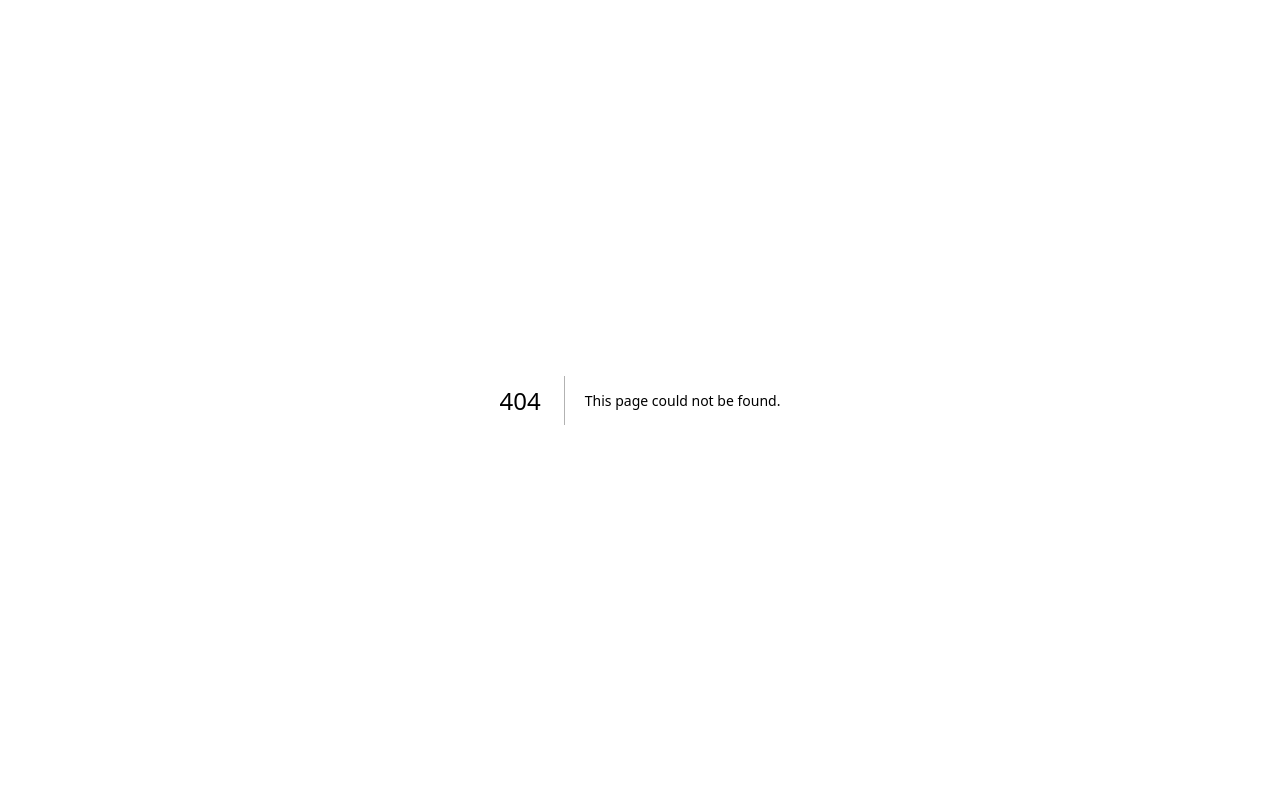
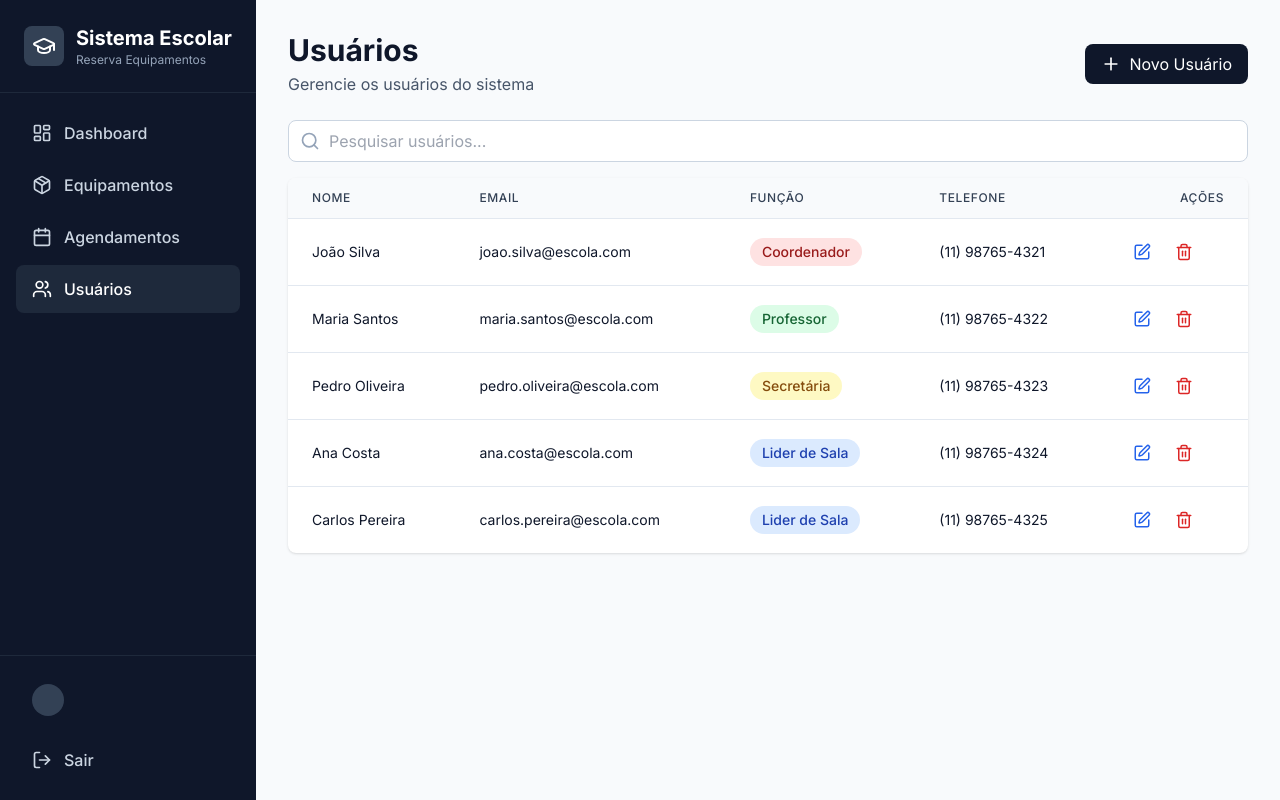
Before and after one commit to DanielF-Cardoso/A3-RESERVA-EQUIPAMENTO-ESCOLAR, a Next.js app in the folder frontend/: page /users in a window 1280 px wide. Before the commit this address had no page. Built offline with nearby package versions, Linux system fonts and the light colour scheme; sample sign-in values are in the browser's storage.

Commit message:
feat(frontend): Adiciona tela de usuario

```diff
--- /dev/null
+++ b/frontend/app/(private)/users/page.tsx
@@ -0,0 +1,289 @@
+'use client';
+
+import { useEffect, useState } from 'react';
+import { Plus, Edit, Trash2 } from 'lucide-react';
+import { MainLayout } from '@/components/layout/main-layout';
+import { PageHeader } from '@/components/ui/page-header';
+import { DataTable } from '@/components/ui/data-table';
+import { StatusBadge } from '@/components/ui/status-badge';
+import { Modal } from '@/components/ui/modal';
+import { mockUsers } from '@/lib/mock-data';
+
+interface UserProfile {
+  id: string;
+  full_name: string;
+  email: string;
+  role: 'student' | 'teacher' | 'staff' | 'admin';
+  phone: string | null;
+}
+
+export default function UsersPage() {
+  const [users, setUsers] = useState<UserProfile[]>([]);
+  const [searchQuery, setSearchQuery] = useState('');
+  const [isModalOpen, setIsModalOpen] = useState(false);
+  const [modalMode, setModalMode] = useState<'create' | 'edit'>('create');
+  const [selectedUser, setSelectedUser] = useState<UserProfile | null>(null);
+  const [loading, setLoading] = useState(false);
+
+  const [formData, setFormData] = useState({
+    full_name: '',
+    email: '',
+    role: 'student' as UserProfile['role'],
+    phone: '',
+    password: '',
+  });
+
+  useEffect(() => {
+    loadUsers();
+  }, []);
+
+  const loadUsers = async () => {
+    await new Promise(resolve => setTimeout(resolve, 300));
+    setUsers(mockUsers);
+  };
+
+  const openCreateModal = () => {
+    setModalMode('create');
+    setFormData({
+      full_name: '',
+      email: '',
+      role: 'student',
+      phone: '',
+      password: '',
+    });
+    setIsModalOpen(true);
+  };
+
+  const openEditModal = (user: UserProfile) => {
+    setModalMode('edit');
+    setSelectedUser(user);
+    const emailPrefix = user.email.replace(/@escola\.com$/, '');
+    setFormData({
+      full_name: user.full_name,
+      email: emailPrefix,
+      role: user.role,
+      phone: user.phone || '',
+      password: '',
+    });
+    setIsModalOpen(true);
+  };
+
+  const handleSubmit = async (e: React.FormEvent) => {
+    e.preventDefault();
+    setLoading(true);
+
+    try {
+      await new Promise(resolve => setTimeout(resolve, 500));
+
+      const email = formData.email.trim() + '@escola.com';
+      if (modalMode === 'create') {
+        const newUser: UserProfile = {
+          id: String(Date.now()),
+          full_name: formData.full_name,
+          email,
+          role: formData.role,
+          phone: formData.phone || null,
+        };
+        setUsers(prev => [newUser, ...prev]);
+      } else if (selectedUser) {
+        setUsers(prev => prev.map(user =>
+          user.id === selectedUser.id
+            ? {
+                ...user,
+                full_name: formData.full_name,
+                email,
+                role: formData.role,
+                phone: formData.phone || null,
+              }
+            : user
+        ));
+      }
+
+      setIsModalOpen(false);
+    } catch (error) {
+      console.error('Error saving user:', error);
+      alert('Erro ao salvar usuário. Verifique os dados e tente novamente.');
+    } finally {
+      setLoading(false);
+    }
+  };
+
+  const handleDelete = async (id: string) => {
+    if (confirm('Tem certeza que deseja excluir este usuário?')) {
+      await new Promise(resolve => setTimeout(resolve, 300));
+      setUsers(prev => prev.filter(user => user.id !== id));
+    }
+  };
+
+  const filteredUsers = users.filter(
+    (user) =>
+      user.full_name.toLowerCase().includes(searchQuery.toLowerCase()) ||
+      user.email.toLowerCase().includes(searchQuery.toLowerCase()) ||
+      user.role.toLowerCase().includes(searchQuery.toLowerCase())
+  );
+
+  const getRoleBadge = (role: UserProfile['role']) => {
+    const variants: Record<UserProfile['role'], { variant: 'info' | 'success' | 'warning' | 'danger'; label: string }> = {
+      student: { variant: 'info', label: 'Lider de Sala' },
+      teacher: { variant: 'success', label: 'Professor' },
+      staff: { variant: 'warning', label: 'Secretária' },
+      admin: { variant: 'danger', label: 'Coordenador' },
+    };
+    const config = variants[role];
+    return <StatusBadge variant={config.variant}>{config.label}</StatusBadge>;
+  };
+
+  const columns = [
+    { header: 'Nome', accessor: 'full_name' as keyof UserProfile },
+    { header: 'Email', accessor: 'email' as keyof UserProfile },
+    { header: 'Função', accessor: (user: UserProfile) => getRoleBadge(user.role) },
+    { header: 'Telefone', accessor: (user: UserProfile) => user.phone || '-' },
+  ];
+
+  return (
+    <MainLayout>
+      <PageHeader
+        title="Usuários"
+        description="Gerencie os usuários do sistema"
+        action={
+          <button
+            onClick={openCreateModal}
+            className="flex items-center gap-2 px-4 py-2 bg-slate-900 text-white rounded-lg hover:bg-slate-800 transition-colors"
+          >
+            <Plus size={20} />
+            Novo Usuário
+          </button>
+        }
+      />
+
+      <DataTable
+        data={filteredUsers}
+        columns={columns}
+        searchQuery={searchQuery}
+        onSearchChange={setSearchQuery}
+        searchPlaceholder="Pesquisar usuários..."
+        emptyMessage="Nenhum usuário encontrado"
+        actions={(user) => (
+          <div className="flex items-center gap-2">
+            <button
+              onClick={() => openEditModal(user)}
+              className="p-2 text-blue-600 hover:bg-blue-50 rounded-lg transition-colors"
+              title="Editar"
+            >
+              <Edit size={18} />
+            </button>
+            <button
+              onClick={() => handleDelete(user.id)}
+              className="p-2 text-red-600 hover:bg-red-50 rounded-lg transition-colors"
+              title="Excluir"
+            >
+              <Trash2 size={18} />
+            </button>
+          </div>
+        )}
+      />
+
+      <Modal
+        isOpen={isModalOpen}
+        onClose={() => setIsModalOpen(false)}
+        title={modalMode === 'create' ? 'Novo Usuário' : 'Editar Usuário'}
+      >
+        <form onSubmit={handleSubmit} className="space-y-4">
+          <div>
+            <label className="block text-sm font-medium text-slate-700 mb-2">
+              Nome Completo *
+            </label>
+            <input
+              type="text"
+              value={formData.full_name}
+              onChange={(e) => setFormData({ ...formData, full_name: e.target.value })}
+              required
+              className="w-full px-4 py-2 border border-slate-300 rounded-lg focus:outline-none focus:ring-2 focus:ring-slate-500"
+            />
+          </div>
+
+          <div>
+            <label className="block text-sm font-medium text-slate-700 mb-2">
+              Email *
+            </label>
+            <div className="flex">
+              <input
+                type="text"
+                value={formData.email}
+                onChange={(e) => setFormData({ ...formData, email: e.target.value.replace(/[^a-zA-Z0-9._-]/g, '') })}
+                required
+                maxLength={40}
+                placeholder="usuario"
+                className="flex-1 px-4 py-2 border border-slate-300 rounded-l-lg focus:outline-none focus:ring-2 focus:ring-slate-500"
+                autoComplete="off"
+                pattern="[a-zA-Z0-9._-]+"
+              />
+              <span className="px-4 py-2 border border-l-0 border-slate-300 rounded-r-lg bg-slate-100 text-slate-700 select-none">@escola.com</span>
+            </div>
+          </div>
+
+          {modalMode === 'create' && (
+            <div>
+              <label className="block text-sm font-medium text-slate-700 mb-2">
+                Senha *
+              </label>
+              <input
+                type="password"
+                value={formData.password}
+                onChange={(e) => setFormData({ ...formData, password: e.target.value })}
+                required
+                minLength={6}
+                className="w-full px-4 py-2 border border-slate-300 rounded-lg focus:outline-none focus:ring-2 focus:ring-slate-500"
+              />
+            </div>
+          )}
+
+          <div>
+            <label className="block text-sm font-medium text-slate-700 mb-2">
+              Função *
+            </label>
+            <select
+              value={formData.role}
+              onChange={(e) => setFormData({ ...formData, role: e.target.value as UserProfile['role'] })}
+              className="w-full px-4 py-2 border border-slate-300 rounded-lg focus:outline-none focus:ring-2 focus:ring-slate-500"
+            >
+              <option value="student">Aluno</option>
+              <option value="teacher">Professor</option>
+              <option value="staff">Secretária</option>
+              <option value="admin">Coordenador</option>
+            </select>
+          </div>
+
+          <div>
+            <label className="block text-sm font-medium text-slate-700 mb-2">
+              Telefone
+            </label>
+            <input
+              type="tel"
+              value={formData.phone}
+              onChange={(e) => setFormData({ ...formData, phone: e.target.value })}
+              className="w-full px-4 py-2 border border-slate-300 rounded-lg focus:outline-none focus:ring-2 focus:ring-slate-500"
+            />
+          </div>
+
+          <div className="flex gap-3 pt-4">
+            <button
+              type="button"
+              onClick={() => setIsModalOpen(false)}
+              className="flex-1 px-4 py-2 border border-slate-300 text-slate-700 rounded-lg hover:bg-slate-50 transition-colors"
+            >
+              Cancelar
+            </button>
+            <button
+              type="submit"
+              disabled={loading}
+              className="flex-1 px-4 py-2 bg-slate-900 text-white rounded-lg hover:bg-slate-800 transition-colors disabled:opacity-50"
+            >
+              {loading ? 'Salvando...' : 'Salvar'}
+            </button>
+          </div>
+        </form>
+      </Modal>
+    </MainLayout>
+  );
+}
```
